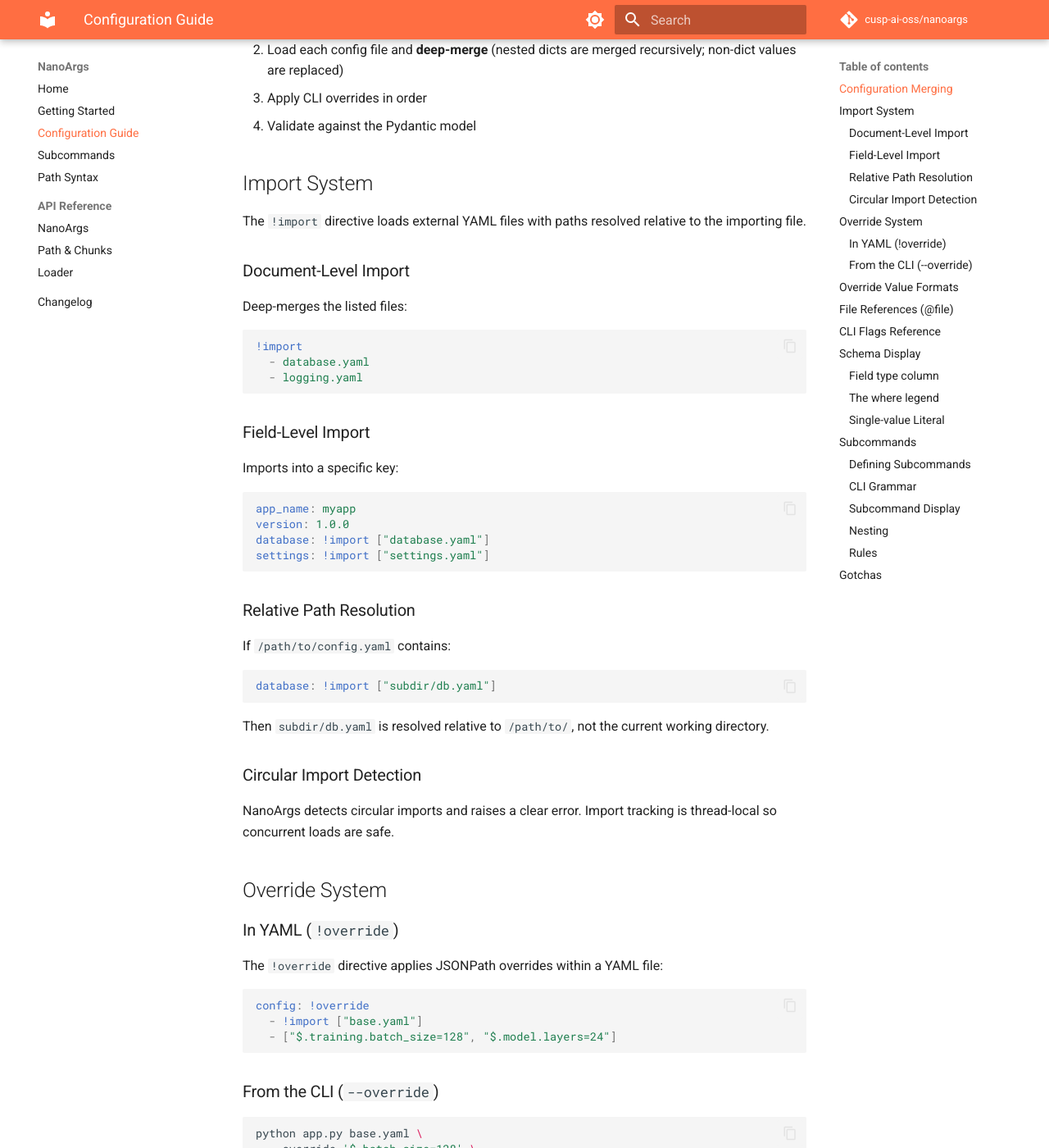
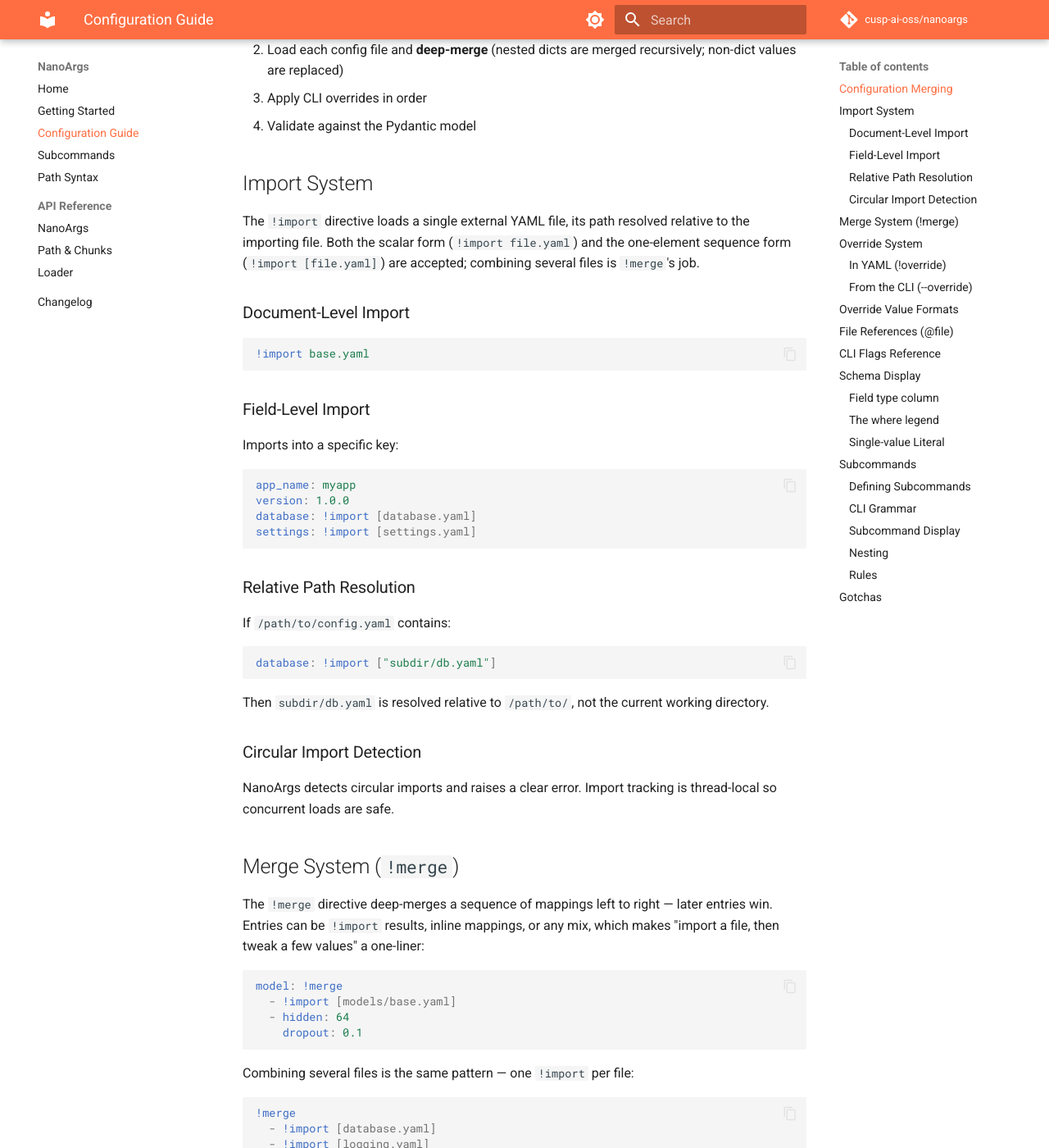
Before and after one commit to cusp-ai-oss/nanoargs, an MkDocs documentation site: the page built from docs/configuration.md, in a window 1280 px wide and 1400 px high, scrolled down 258 px. Shown: the whole window at 82% size. Built offline with MkDocs 1.6.1 and Material for MkDocs 9.7.7, drawn with Linux system fonts in a browser that asks for light colours; comment, search, counter and statistics services are not loaded; some of the changed text lies outside the part shown.

Commit message:
Add `!merge` tag for composable deep-merging, restrict `!import` to a single file

````diff
--- a/docs/configuration.md
+++ b/docs/configuration.md
@@ -11,16 +11,12 @@ NanoArgs merges configuration files left to right:
 
 ## Import System
 
-The `!import` directive loads external YAML files with paths resolved relative to the importing file.
+The `!import` directive loads a single external YAML file, its path resolved relative to the importing file. Both the scalar form (`!import file.yaml`) and the one-element sequence form (`!import [file.yaml]`) are accepted; combining several files is `!merge`'s job.
 
 ### Document-Level Import
 
-Deep-merges the listed files:
-
 ```yaml
-!import
-  - database.yaml
-  - logging.yaml
+!import base.yaml
 ```
 
 ### Field-Level Import
@@ -30,8 +26,8 @@ Imports into a specific key:
 ```yaml
 app_name: myapp
 version: 1.0.0
-database: !import ["database.yaml"]
-settings: !import ["settings.yaml"]
+database: !import [database.yaml]
+settings: !import [settings.yaml]
 ```
 
 ### Relative Path Resolution
@@ -47,6 +43,31 @@ Then `subdir/db.yaml` is resolved relative to `/path/to/`, not the current worki
 ### Circular Import Detection
 
 NanoArgs detects circular imports and raises a clear error. Import tracking is thread-local so concurrent loads are safe.
+
+## Merge System (`!merge`)
+
+The `!merge` directive deep-merges a sequence of mappings left to right — later entries win. Entries can be `!import` results, inline mappings, or any mix, which makes "import a file, then tweak a few values" a one-liner:
+
+```yaml
+model: !merge
+  - !import [models/base.yaml]
+  - hidden: 64
+    dropout: 0.1
+```
+
+Combining several files is the same pattern — one `!import` per file:
+
+```yaml
+!merge
+  - !import [database.yaml]
+  - !import [logging.yaml]
+```
+
+Rules:
+
+- Every entry must be a mapping; anything else raises an error naming the position.
+- `None` entries (e.g. an `!import` of an empty file) are skipped.
+- Deep merge: nested dicts merge recursively, other values are replaced.
 
 ## Override System
 
--- a/pyproject.toml
+++ b/pyproject.toml
@@ -1,6 +1,6 @@
 [project]
 name = "nanoargs"
-version = "0.1.1"
+version = "0.2.0"
 description = "A tiny config loader and CLI framework built around Pydantic models"
 readme = "README.md"
 license = "Apache-2.0"
````
Also changed, not shown: README.md (+2 -1 lines), docs/changelog.md (+8 -0 lines), docs/getting-started.md (+4 -3 lines), docs/index.md (+2 -1 lines), 3 other files.
